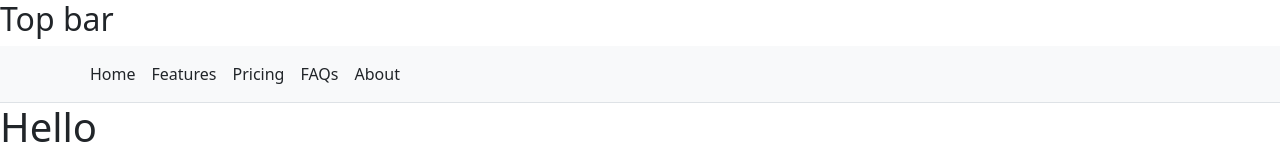
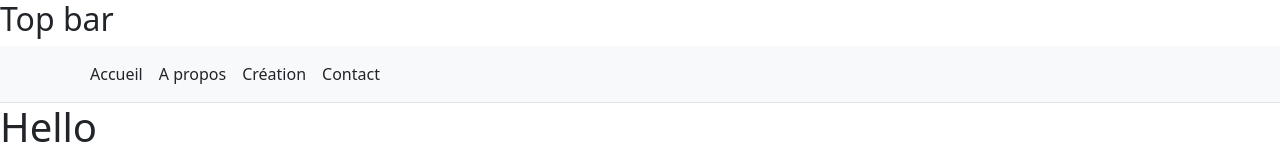
Before and after one commit to hrzmkl/axcel-project, a Next.js app: page / in a window 1280 px wide. Shown: the top 160 px of the page. Built offline with nearby package versions, Linux system fonts and the light colour scheme.

Commit message:
Updated navbar.tsx file and installed packages for fontawesome (@fortawesome)

```diff
--- a/app/components/header/navbar/navbar.tsx
+++ b/app/components/header/navbar/navbar.tsx
@@ -4,11 +4,10 @@ export default function NavBar(){
            <nav className="py-2 bg-light border-bottom">
                 <div className="container d-flex flex-wrap">
                 <ul className="nav  d-flex">
-                    <li className="nav-item"><a href="#" className="nav-link link-dark px-2 active" aria-current="page">Home</a></li>
-                    <li className="nav-item"><a href="#" className="nav-link link-dark px-2">Features</a></li>
-                    <li className="nav-item"><a href="#" className="nav-link link-dark px-2">Pricing</a></li>
-                    <li className="nav-item"><a href="#" className="nav-link link-dark px-2">FAQs</a></li>
-                    <li className="nav-item"><a href="#" className="nav-link link-dark px-2">About</a></li>
+                    <li className="nav-item"><a href="#" className="nav-link link-dark px-2 active" aria-current="page">Accueil</a></li>
+                    <li className="nav-item"><a href="#" className="nav-link link-dark px-2">A propos</a></li>
+                    <li className="nav-item"><a href="#" className="nav-link link-dark px-2">Création</a></li>
+                    <li className="nav-item"><a href="#" className="nav-link link-dark px-2">Contact</a></li>
                 </ul>
 
                 </div>
--- a/package.json
+++ b/package.json
@@ -9,6 +9,8 @@
     "lint": "next lint"
   },
   "dependencies": {
+    "@fortawesome/fontawesome-svg-core": "^6.7.1",
+    "@fortawesome/free-solid-svg-icons": "^6.7.1",
     "bootstrap": "^5.2.3",
     "next": "15.0.3",
     "react": "19.0.0-rc-66855b96-20241106",
```
Also changed, not shown: 1 other file (tests, documents, lock files or other folders).
